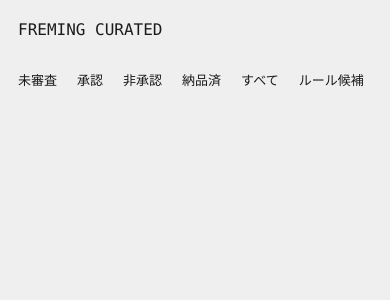
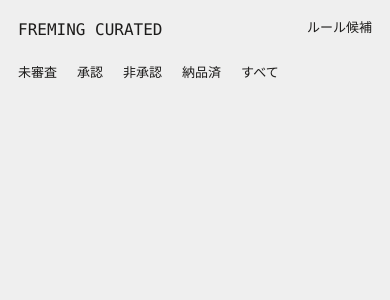
Before and after one commit to frmg-jp/ig-post, a Python web app: template src/freming/web/templates/base.html in a window 390 px wide. Shown: the top 300 px of the page. Run offline with Jinja, Linux system fonts and the light colour scheme; the template is opened without the code that fills it, so the values that code supplies are empty.

Commit message:
スマホでの操作列とヘッダの折り返しを直す
ルール候補を nav の外に出し、狭い画面ではタイトルの右端に置く。タブは
次の行へ丸ごと送る。並べ替えは order で行うので HTML の順序は変えない。
審査のタブと性格が違う（審査ではなく設定の見直し）ので、分けておく方が
実態にも合う。

非承認ボタンが1行落ちていたのは、操作列が要素単位で折り返していたため。
非承認のフォームを flex-basis: 100% で丸ごと1行にして、中でプルダウンと
自由記入を伸縮させる。幅を px で詰める手もあるが、文言や項目が変わる
たびに折り返しの位置が動くのでやめた。

  1行目  企画のプルダウン ＋ 承認
  2行目  理由のプルダウン ＋ 自由記入 ＋ 非承認

flex-basis: 100% だけでは効かない。min-width の既定が auto で、中身の
最小幅より狭くならず行からはみ出す（実測 574px / 画面 402px）。
min-width: 0 が要る。

実測（幅402px・DPR3）:
  ルール候補 right=384 = 画面幅 402 − 余白 18
  非承認     right=384、理由(120) 自由記入(160) と同じ行
  横スクロール なし（scrollWidth 402 = clientWidth）

デスクトップ（1200px）は変わらず、ヘッダも操作列も1行のまま。

Co-Authored-By: Claude Opus 5 <noreply@anthropic.com>
Claude-Session: https://claude.ai/code/session_01PMcYQaorqBgXWWpmxThNNL

```diff
--- a/src/freming/web/templates/_card.html
+++ b/src/freming/web/templates/_card.html
@@ -96,7 +96,7 @@
           <input type="hidden" name="status" value="{{ status }}">
           <button class="ok" type="submit">承認</button>
         </form>
-        <form method="post" action="/p/{{ row['id'] }}/reject">
+        <form class="reject" method="post" action="/p/{{ row['id'] }}/reject">
           <input type="hidden" name="status" value="{{ status }}">
           <select name="reason">
             <option value="">理由を選ぶ</option>
--- a/src/freming/web/templates/base.html
+++ b/src/freming/web/templates/base.html
@@ -113,6 +113,15 @@
   /* 本家の .hover-red と同じで、ホバーの一点だけ赤に振る */
   nav a:hover { color: var(--hi); }
   nav a.on { color: var(--fg); border-bottom-color: var(--fg); }
+  /* nav の外に出したが、見た目はタブと揃える */
+  a.rules {
+    color: var(--muted); text-decoration: none;
+    font-family: var(--mono);
+    font-size: 13px; letter-spacing: var(--track-label);
+    padding-bottom: 3px; border-bottom: 2px solid transparent;
+  }
+  a.rules:hover { color: var(--hi); }
+  a.rules.on { color: var(--fg); border-bottom-color: var(--fg); }
   nav a .n { color: var(--faint); margin-left: 4px; }
   nav a.on .n { color: var(--muted); }
   .auto {
@@ -310,6 +319,30 @@
     .card { grid-template-columns: 1fr; }
     details.manual .grid { grid-template-columns: 1fr; }
     .keys { display: none; }
+
+    /* タイトルの右端に「ルール候補」を置き、タブは次の行に丸ごと送る。
+       order で並べ替えるので、HTML の順序は触らない。 */
+    header { align-items: center; row-gap: 14px; }
+    header h1 { order: 0; }
+    a.rules { order: 1; margin-left: auto; }
+    header nav { order: 2; flex-basis: 100%; }
+    .auto { order: 3; margin-left: 0; }
+
+    /* 操作列を2行に割る。幅を px で詰めるやり方だと、文言や項目が変わる
+       たびに折り返しの位置が動くので、**非承認のフォームを丸ごと1行**に
+       して中で伸縮させる。
+         1行目 … 企画のプルダウン ＋ 承認（別々の form なので display: contents のまま）
+         2行目 … 理由のプルダウン ＋ 自由記入 ＋ 非承認
+       プルダウンと自由記入だけ伸ばし、ボタンは固有の幅で右端に残す。 */
+    .actions select { width: auto; flex: 1; min-width: 0; }
+    .actions form.reject {
+      display: flex; flex-basis: 100%; gap: 8px; align-items: center;
+      /* min-width の既定は auto で、中身の最小幅より狭くならない。
+         flex-basis: 100% を指定しても、これが無いと行からはみ出す。 */
+      min-width: 0;
+    }
+    input[type=text].free { flex: 1.4; min-width: 0; }
+    .actions button, .actions a.drive { flex: 0 0 auto; }
   }
 </style>
 </head>
@@ -322,8 +355,10 @@
         {{ label }}{% if counts and counts.get(key) %}<span class="n">{{ counts.get(key) }}</span>{% endif %}
       </a>
     {% endfor %}
-    <a href="/rules" class="{{ 'on' if status == 'rules' else '' }}">ルール候補</a>
   </nav>
+  {# ルール候補はタブと性格が違う（審査ではなく設定の見直し）。nav の外に
+     出しておくと、狭い画面でタイトルの右端に寄せられる。 #}
+  <a href="/rules" class="rules {{ 'on' if status == 'rules' else '' }}">ルール候補</a>
   {% if auto_deliver %}
     <span class="auto {{ 'busy' if delivering_id else '' }}">
       自動納品 ON{% if queued %}・待ち {{ queued }}{% endif %}
```
